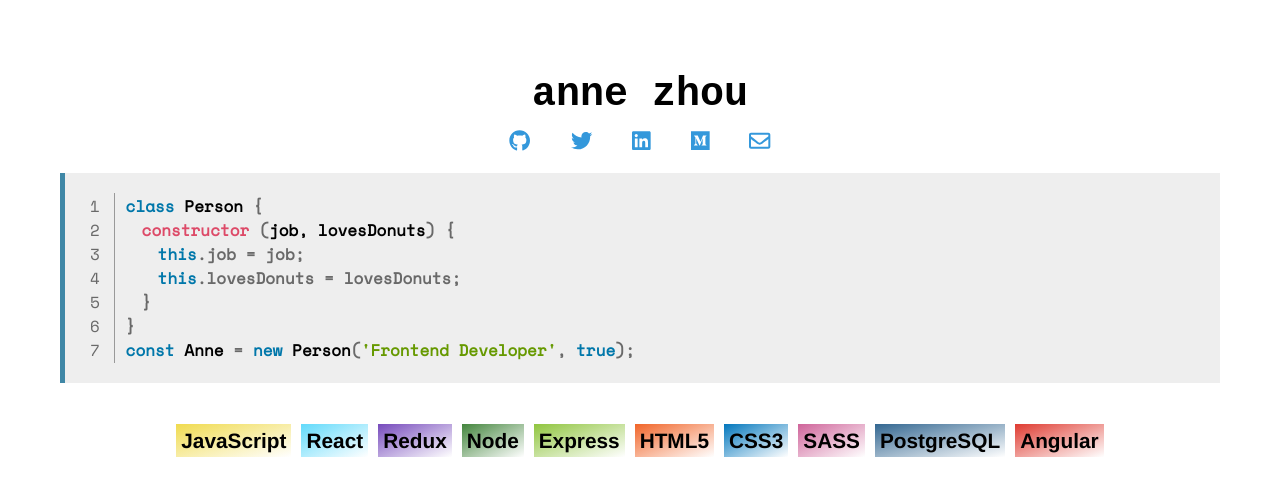
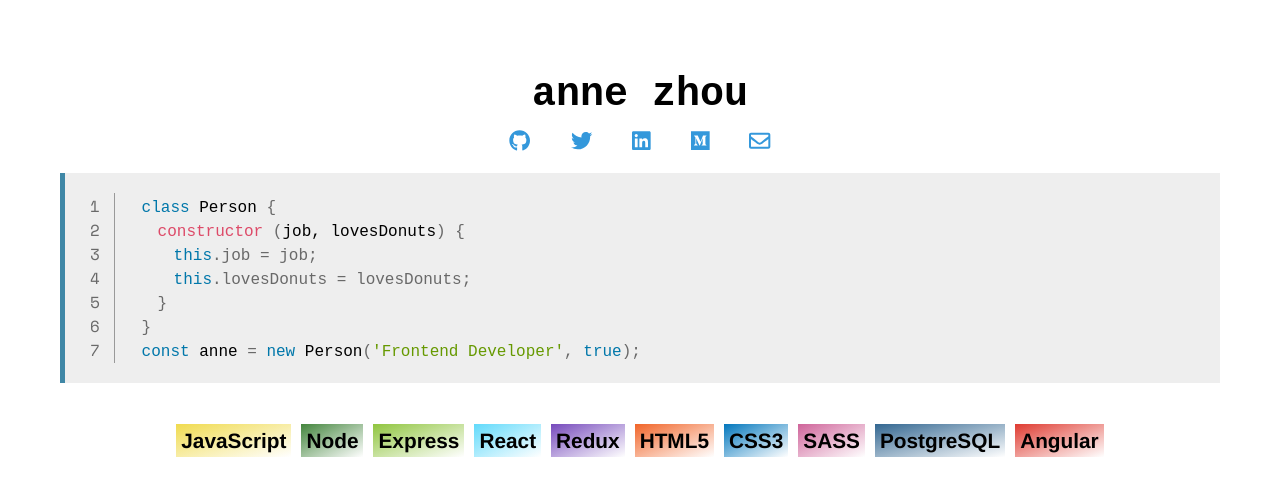
Before and after one commit to annezhou920/annezhou920.github.io, a React (Create React App) app: page / in a window 1280 px wide. Shown: the top 496 px of the page. Built offline with nearby package versions, Linux system fonts and the light colour scheme.

Commit message:
fix font

```diff
--- a/src/About.js
+++ b/src/About.js
@@ -29,30 +29,40 @@ export default class About extends Component {
           <main className="main__container">
             <div className="vertical__line"></div>
             <ol>
-              <li><h4>
-                &#8193;<span className="span__text--blue">class</span>
+              <li>
+                <code>&#8193;&#8193;
+                  <span className="span__text--blue">class</span>
                   <span className="span__text--black"> Person</span> &#123;
-              </h4></li>
-              <li><h4>
-                &#8193;&#8193;<span className="span__text--red">constructor</span> (
+                </code>
+              </li>
+              <li>
+                <code>&#8193;&#8193;&#8193;
+                  <span className="span__text--red">constructor</span> (
                   <span className="span__text--black">job, lovesDonuts</span>) &#123;
-              </h4></li>
-              <li><h4>
-                &#8193;&#8193;&#8193;<span className="span__text--blue">this</span>.job = job;
-              </h4></li>
-              <li><h4>
-                &#8193;&#8193;&#8193;<span className="span__text--blue">this</span>.lovesDonuts = lovesDonuts;
-              </h4></li>
-              <li><h4>&#8193;&#8193;}</h4></li>
-              <li><h4>&#8193;}</h4></li>
-              <li><h4>
-                &#8193;<span className="span__text--blue">const </span>
-                <span className="span__text--black">Anne</span> =
+                </code>
+              </li>
+              <li>
+                <code>&#8193;&#8193;&#8193;&#8193;
+                  <span className="span__text--blue">this</span>.job = job;
+                </code>
+              </li>
+              <li>
+                <code>&#8193;&#8193;&#8193;&#8193;
+                  <span className="span__text--blue">this</span>.lovesDonuts = lovesDonuts;
+                </code>
+              </li>
+              <li><code>&#8193;&#8193;&#8193;}</code></li>
+              <li><code>&#8193;&#8193;}</code></li>
+              <li>
+                <code>&#8193;&#8193;
+                  <span className="span__text--blue">const </span>
+                  <span className="span__text--black">anne</span> =
                   <span className="span__text--blue"> new</span>
                   <span className="span__text--black"> Person</span>(
                   <span className="span__text--green">'Frontend Developer'</span>,
                   <span className="span__text--blue"> true</span>);
-              </h4></li>
+                </code>
+              </li>
             </ol>
           </main>
           <div className="tools">
@@ -61,16 +71,16 @@ export default class About extends Component {
                 <h1><span className="javascript">JavaScript</span></h1>
               </li>
               <li>
+                <h1><span className="node">Node</span></h1>
+              </li>
+              <li>
+                <h1><span className="express">Express</span></h1>
+              </li>
+              <li>
                 <h1><span className="react">React</span></h1>
               </li>
               <li>
                 <h1><span className="redux">Redux</span></h1>
-              </li>
-              <li>
-                <h1><span className="node">Node</span></h1>
-              </li>
-              <li>
-                <h1><span className="express">Express</span></h1>
               </li>
               <li>
                 <h1><span className="html">HTML5</span></h1>
--- a/src/styles/About.css
+++ b/src/styles/About.css
@@ -1,4 +1,4 @@
-@import url("https://fonts.googleapis.com/css?family=Fjalla+One|Roboto|Space+Mono");
+@import url("https://fonts.googleapis.com/css?family=Space+Mono");
 *, *:before, *:after {
   box-sizing: border-box; }
 
@@ -48,8 +48,8 @@ body {
   overflow-x: auto;
   background: #eee;
   color: #696969; }
-  .main__container h4 {
-    display: inline-block;
+  .main__container code {
+    font-size: 16px;
     margin: 0; }
   .main__container .span__text--blue {
     color: #07a; }
@@ -121,6 +121,8 @@ body {
     padding: 0 30px; }
   .main__container {
     padding: 0 5px; }
+    .main__container code {
+      font-size: 14px; }
     .main__container .vertical__line {
       left: 20px; }
     .main__container h3 {
--- a/src/styles/About.scss
+++ b/src/styles/About.scss
@@ -48,8 +48,8 @@
   background: #eee;
   color: $dark-gray;
 
-  h4 {
-    display: inline-block;
+  code {
+    font-size: 16px;
     margin: 0;
   }
   .span__text--blue {
@@ -164,6 +164,10 @@
   .main__container {
     padding: 0 5px;
 
+    code {
+      font-size: 14px;
+    }
+
     .vertical__line {
       left: 20px;
     }
--- a/src/styles/index.css
+++ b/src/styles/index.css
@@ -1,4 +1,4 @@
-@import url("https://fonts.googleapis.com/css?family=Fjalla+One|Roboto|Space+Mono");
+@import url("https://fonts.googleapis.com/css?family=Space+Mono");
 *, *:before, *:after {
   box-sizing: border-box; }
 
--- a/src/styles/index.scss
+++ b/src/styles/index.scss
@@ -1,4 +1,4 @@
-@import url('https://fonts.googleapis.com/css?family=Fjalla+One|Roboto|Space+Mono');
+@import url('https://fonts.googleapis.com/css?family=Space+Mono');
 
 $dark-gray: #696969;
 $light-gray: #A2A7A5;
```
Lines whose indentation alone changed are shown as unchanged.
